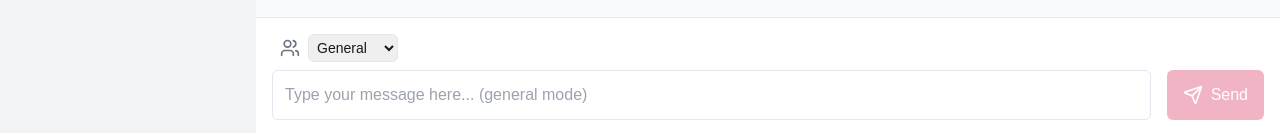
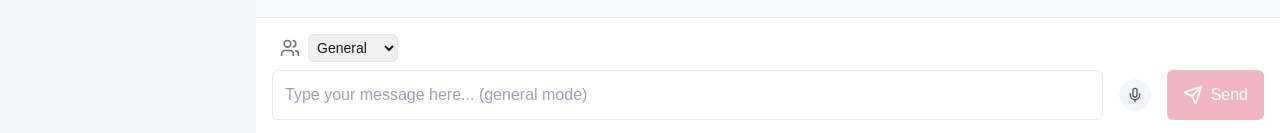
Before and after one commit to MohamedRasheqA/ai-sdk, a Next.js app: page /chat in a window 1280 px wide. Shown: the part 664-797 px from the top of the page. Built offline with nearby package versions, Linux system fonts and the light colour scheme.

Commit message:
messages

```diff
--- /dev/null
+++ b/app/api/stt/route.ts
@@ -0,0 +1,57 @@
+// app/api/stt/route.ts
+import { OpenAI } from 'openai';
+import { writeFile } from 'fs/promises';
+import { NextRequest } from 'next/server';
+
+if (!process.env.OPENAI_API_KEY) {
+  throw new Error('OPENAI_API_KEY is not set in environment variables');
+}
+
+const openai = new OpenAI({
+  apiKey: process.env.OPENAI_API_KEY,
+});
+
+export async function POST(request: NextRequest) {
+  try {
+    const formData = await request.formData();
+    const audioFile = formData.get('audio') as File;
+
+    if (!audioFile) {
+      return new Response(JSON.stringify({ error: 'No audio file provided' }), {
+        status: 400,
+        headers: { 'Content-Type': 'application/json' },
+      });
+    }
+
+    // Convert File to Buffer
+    const bytes = await audioFile.arrayBuffer();
+    const buffer = Buffer.from(bytes);
+
+    // Save the file temporarily
+    const filename = `temp-${Date.now()}.webm`;
+    await writeFile(filename, buffer);
+
+    // Transcribe using OpenAI Whisper with English language specification
+    const transcription = await openai.audio.transcriptions.create({
+      file: new File([buffer], filename, { type: 'audio/webm' }),
+      model: 'whisper-1',
+      language: 'en', // Explicitly set English language
+      response_format: 'json',
+      prompt: 'Please transcribe this audio in English only'
+    });
+
+    // Clean up the temporary file
+    const fs = require('fs').promises;
+    await fs.unlink(filename);
+
+    return new Response(JSON.stringify({ text: transcription.text }), {
+      headers: { 'Content-Type': 'application/json' },
+    });
+  } catch (error) {
+    console.error('STT Error:', error);
+    return new Response(JSON.stringify({ error: 'Failed to convert speech to text' }), {
+      status: 500,
+      headers: { 'Content-Type': 'application/json' },
+    });
+  }
+}
--- a/app/chat/page.tsx
+++ b/app/chat/page.tsx
@@ -1,7 +1,7 @@
 'use client';
 import React, { useState, useRef, useEffect } from 'react';
 import { useChat } from 'ai/react';
-import { Settings, Plus, MessageCircle, FileText, Send, Menu, X, Loader, Users, Volume2, VolumeX } from 'lucide-react';
+import { Settings, Plus, MessageCircle, FileText, Send, Menu, X, Loader, Users, Volume2, VolumeX, Mic, Square } from 'lucide-react';
 import ReactMarkdown from 'react-markdown';
 import Link from 'next/link';
 
@@ -15,6 +15,107 @@ interface TTSControlsProps {
   messageId: string;
   isEnabled: boolean;
 }
+
+interface VoiceRecorderProps {
+  onTranscription: (text: string) => void;
+  disabled?: boolean;
+}
+
+const VoiceRecorder: React.FC<VoiceRecorderProps> = ({ onTranscription, disabled }) => {
+  const [isRecording, setIsRecording] = useState(false);
+  const [isProcessing, setIsProcessing] = useState(false);
+  const [error, setError] = useState<string | null>(null);
+  const mediaRecorderRef = useRef<MediaRecorder | null>(null);
+  const chunksRef = useRef<Blob[]>([]);
+
+  const startRecording = async () => {
+    try {
+      const stream = await navigator.mediaDevices.getUserMedia({ audio: true });
+      mediaRecorderRef.current = new MediaRecorder(stream);
+      chunksRef.current = [];
+
+      mediaRecorderRef.current.ondataavailable = (e) => {
+        if (e.data.size > 0) {
+          chunksRef.current.push(e.data);
+        }
+      };
+
+      mediaRecorderRef.current.onstop = async () => {
+        const audioBlob = new Blob(chunksRef.current, { type: 'audio/webm' });
+        await processAudio(audioBlob);
+
+        // Stop all tracks
+        stream.getTracks().forEach(track => track.stop());
+      };
+
+      mediaRecorderRef.current.start();
+      setIsRecording(true);
+      setError(null);
+    } catch (err) {
+      setError('Failed to access microphone');
+      console.error('Error accessing microphone:', err);
+    }
+  };
+
+  const stopRecording = () => {
+    if (mediaRecorderRef.current && isRecording) {
+      mediaRecorderRef.current.stop();
+      setIsRecording(false);
+    }
+  };
+
+  const processAudio = async (audioBlob: Blob) => {
+    setIsProcessing(true);
+    try {
+      const formData = new FormData();
+      formData.append('audio', audioBlob);
+
+      const response = await fetch('/api/stt', {
+        method: 'POST',
+        body: formData,
+      });
+
+      if (!response.ok) {
+        throw new Error('Failed to process audio');
+      }
+
+      const data = await response.json();
+      if (data.text) {
+        onTranscription(data.text);
+      }
+    } catch (err) {
+      setError('Failed to process audio');
+      console.error('Error processing audio:', err);
+    } finally {
+      setIsProcessing(false);
+    }
+  };
+
+  return (
+    <div className="flex items-center space-x-2">
+      <button
+        onClick={isRecording ? stopRecording : startRecording}
+        disabled={disabled || isProcessing}
+        className={`p-2 rounded-full transition-colors ${
+          isRecording ? 'bg-red-500' : 'bg-gray-100'
+        } hover:bg-opacity-90 disabled:opacity-50`}
+        title={isRecording ? 'Stop Recording' : 'Start Recording'}
+      >
+        {isProcessing ? (
+          <Loader className="w-4 h-4 animate-spin text-gray-600" />
+        ) : isRecording ? (
+          <Square className="w-4 h-4 text-white" />
+        ) : (
+          <Mic className="w-4 h-4 text-gray-600" />
+        )}
+      </button>
+
+      {error && (
+        <span className="text-xs text-red-500">{error}</span>
+      )}
+    </div>
+  );
+};
 
 const TTSControls: React.FC<TTSControlsProps> = ({ messageContent, messageId, isEnabled }) => {
   const [isPlaying, setIsPlaying] = useState(false);
@@ -35,7 +136,7 @@ const TTSControls: React.FC<TTSControlsProps> = ({ messageContent, messageId, is
       setIsLoading(true);
       setError(null);
 
-      const response = await fetch('/api/tts', {  // Use the dedicated TTS endpoint
+      const response = await fetch('/api/tts', {
         method: 'POST',
         headers: {
           'Content-Type': 'application/json',
@@ -410,7 +511,7 @@ export default function ChatPage() {
           </div>
         </div>
 
-        {/* Input Area with Persona Selector */}
+        {/* Input Area with Persona Selector and Voice Input */}
         <div className="p-2 sm:p-4 border-t border-slate-200 bg-white">
           <form onSubmit={enhancedSubmit} className="space-y-2">
             <div className="flex items-center space-x-2">
@@ -425,6 +526,13 @@ export default function ChatPage() {
                 onChange={customHandleInputChange}
                 placeholder={`Type your message here... (${selectedPersona} mode)`}
                 className="flex-1 p-2 sm:p-3 text-sm sm:text-base border border-slate-200 rounded-md focus:outline-none focus:border-[#4FD1C5] focus:ring-1 focus:ring-[#4FD1C5]"
+              />
+              <VoiceRecorder
+                onTranscription={(text) => {
+                  setInput(text);
+                  setIsQuestionSelected(true);
+                }}
+                disabled={isLoading}
               />
               <button
                 type="submit"
```
Also changed, not shown: app/api/chat/route.ts (line endings or trailing spaces).
